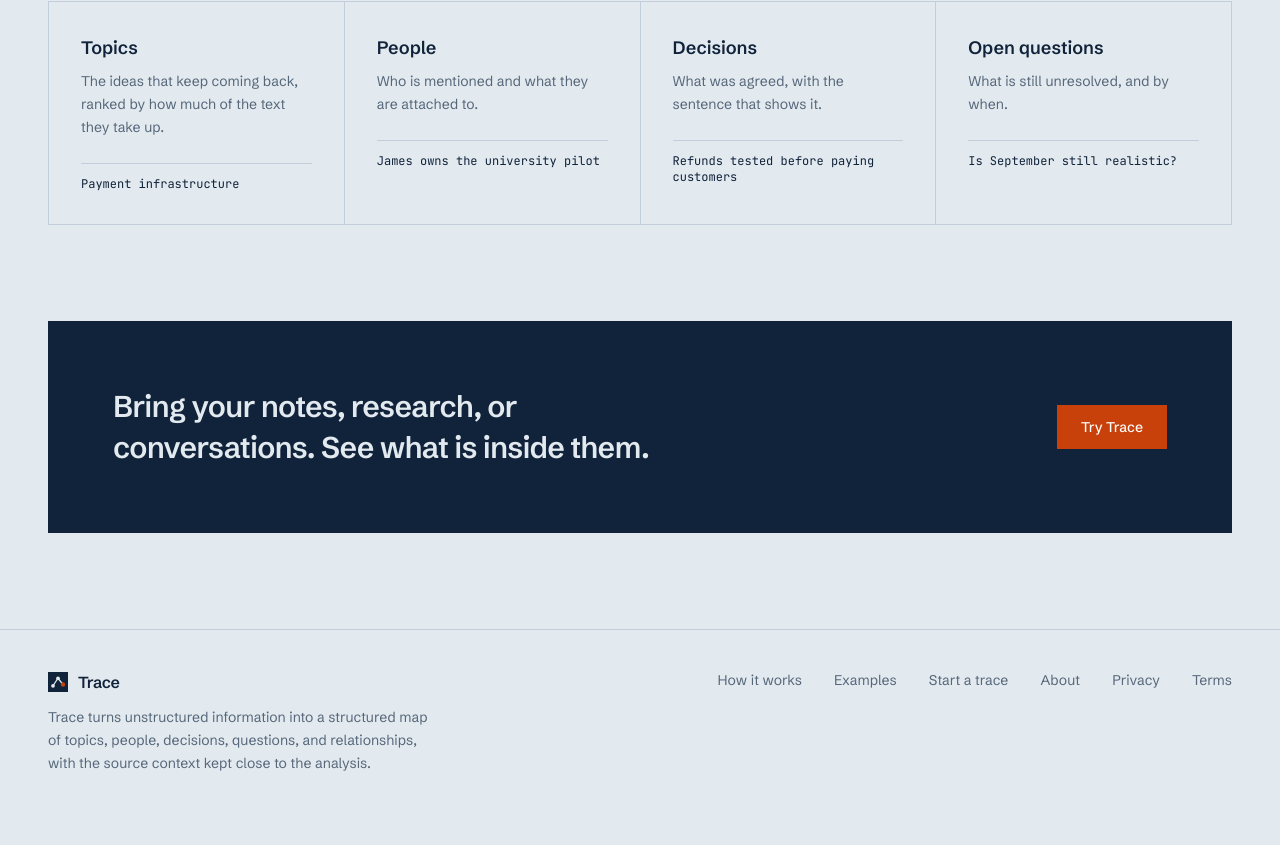
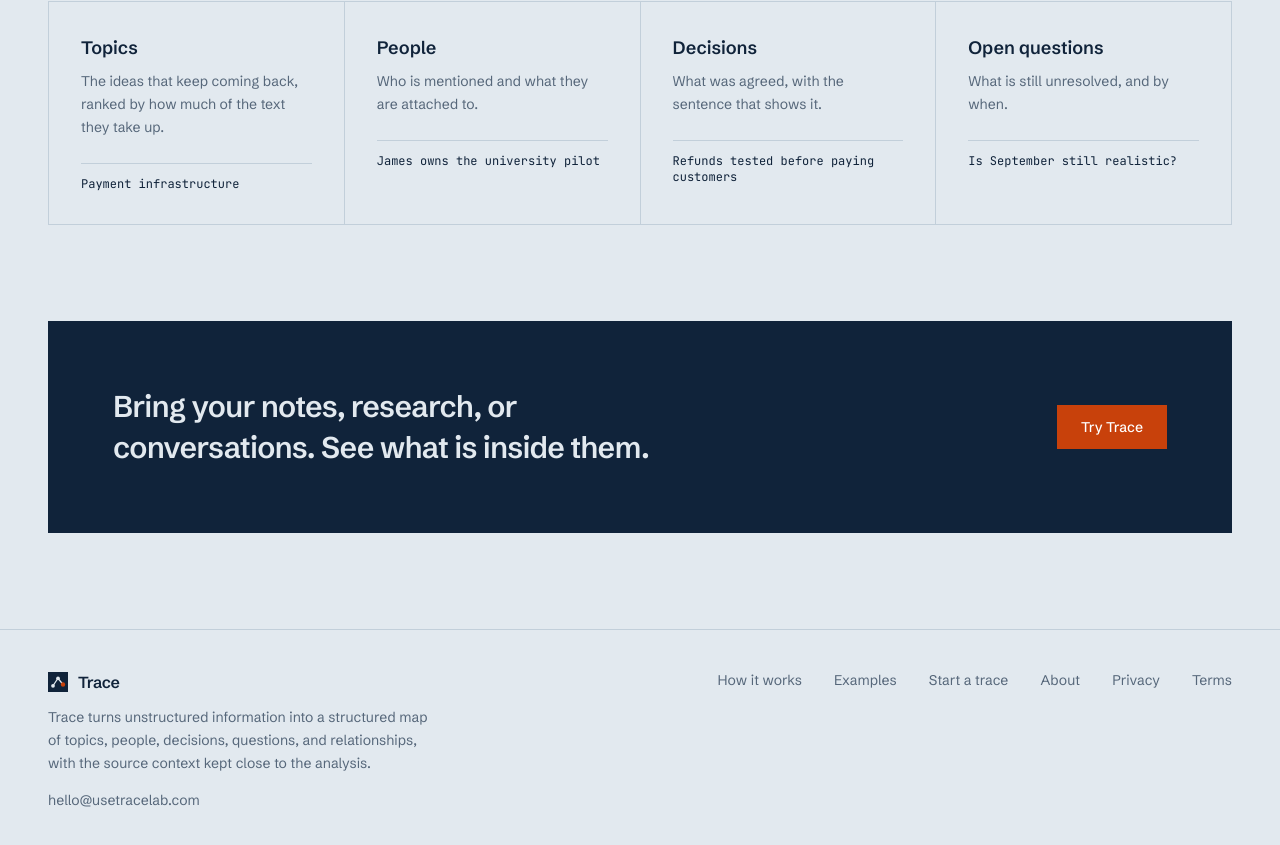
Before and after one commit to Wuraola-Adebisi/Trace, a React (Vite) app: page / in a window 1280 px wide. Shown: the part 1682-2527 px from the top of the page. Before the commit the page ends 2496 px from the top, so only its background shows below. Built offline with nearby package versions, Linux system fonts and the light colour scheme.

Commit message:
Add Trace contact email to footer

```diff
--- a/src/components/Footer.tsx
+++ b/src/components/Footer.tsx
@@ -14,6 +14,9 @@
             Trace turns unstructured information into a structured map of topics, people, decisions, questions, and
             relationships, with the source context kept close to the analysis.
           </p>
+          <a href="mailto:hello@usetracelab.com" className="mt-4 inline-block text-sm text-mute hover:text-ink">
+            hello@usetracelab.com
+          </a>
         </div>
         <nav className="flex flex-wrap gap-x-8 gap-y-2 text-sm" aria-label="Footer">
           <Link to="/how-it-works" className="text-mute hover:text-ink">How it works</Link>
```
